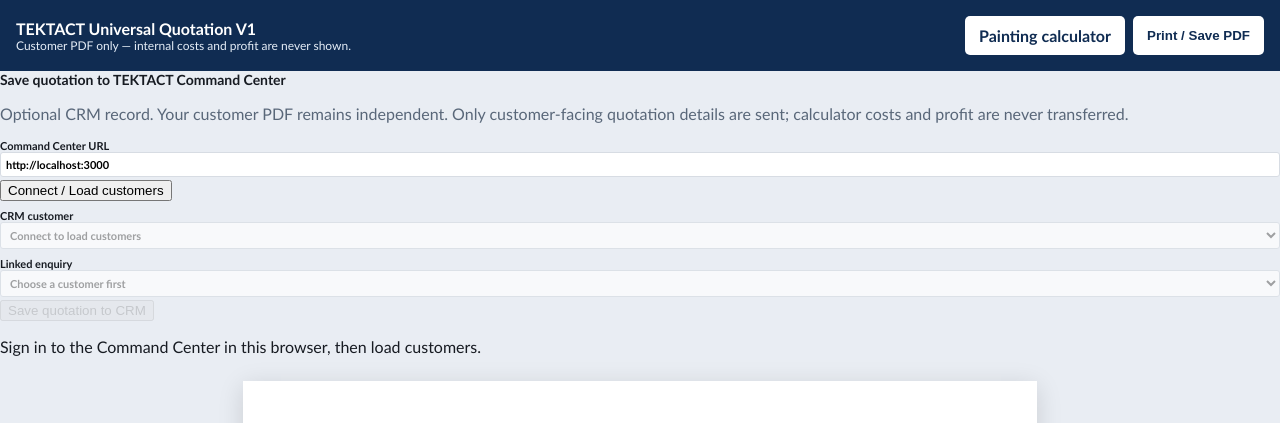
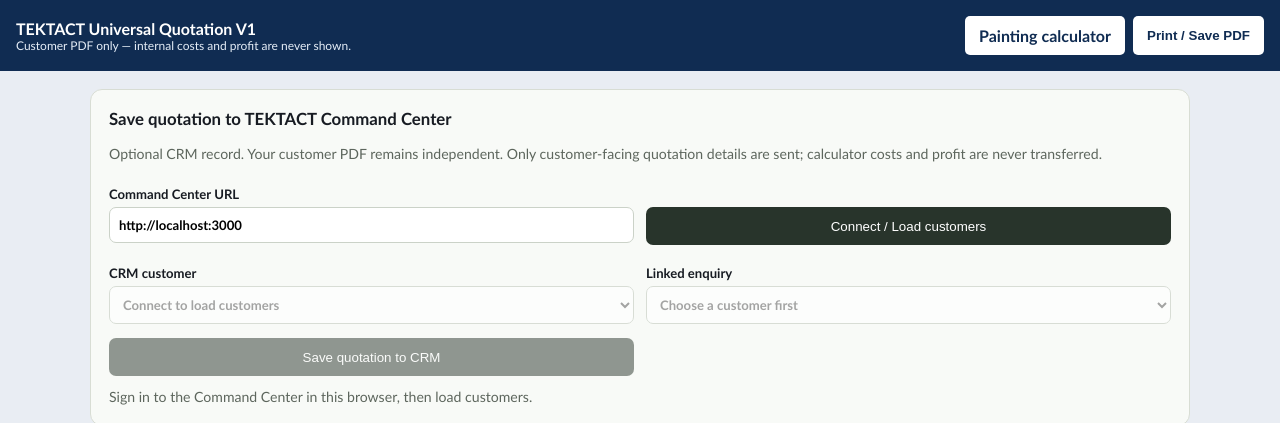
Before and after one commit to wizvikram/tektact-painting-calculator, a website: page quotation.html in a window 1280 px wide. Shown: the top 423 px of the page. Drawn offline with Linux system fonts and the light colour scheme.

Commit message:
Style optional CRM integration controls

```diff
--- a/quotation.css
+++ b/quotation.css
@@ -130,3 +130,15 @@ button:focus-visible, a:focus-visible, input:focus-visible, textarea:focus-visib
   .print-page { break-after: page; break-inside: avoid; }
   .print-page:last-child { break-after: auto; }
 }
+
+/* Optional authenticated Command Center integration panel. */
+.crm-panel { margin: 18px auto; max-width: 1100px; padding: 18px; border: 1px solid #d8ddd4; border-radius: 12px; background: #f8faf7; }
+.crm-panel h2 { margin: 0 0 6px; font-size: 1.05rem; }
+.crm-panel .muted, .crm-status { color: #5d665d; font-size: .88rem; line-height: 1.5; }
+.crm-controls { display: grid; grid-template-columns: repeat(2, minmax(0, 1fr)); gap: 12px; align-items: end; margin-top: 12px; }
+.crm-controls label { display: grid; gap: 5px; font-size: .82rem; font-weight: 600; }
+.crm-controls input, .crm-controls select { min-width: 0; width: 100%; padding: 9px; border: 1px solid #cbd2c8; border-radius: 7px; background: white; }
+.crm-controls button { min-height: 38px; padding: 8px 12px; border: 0; border-radius: 7px; background: #28342b; color: white; cursor: pointer; }
+.crm-controls button:disabled { opacity: .5; cursor: not-allowed; }
+.crm-status { margin: 10px 0 0; }
+@media (max-width: 650px) { .crm-controls { grid-template-columns: 1fr; } }
```
